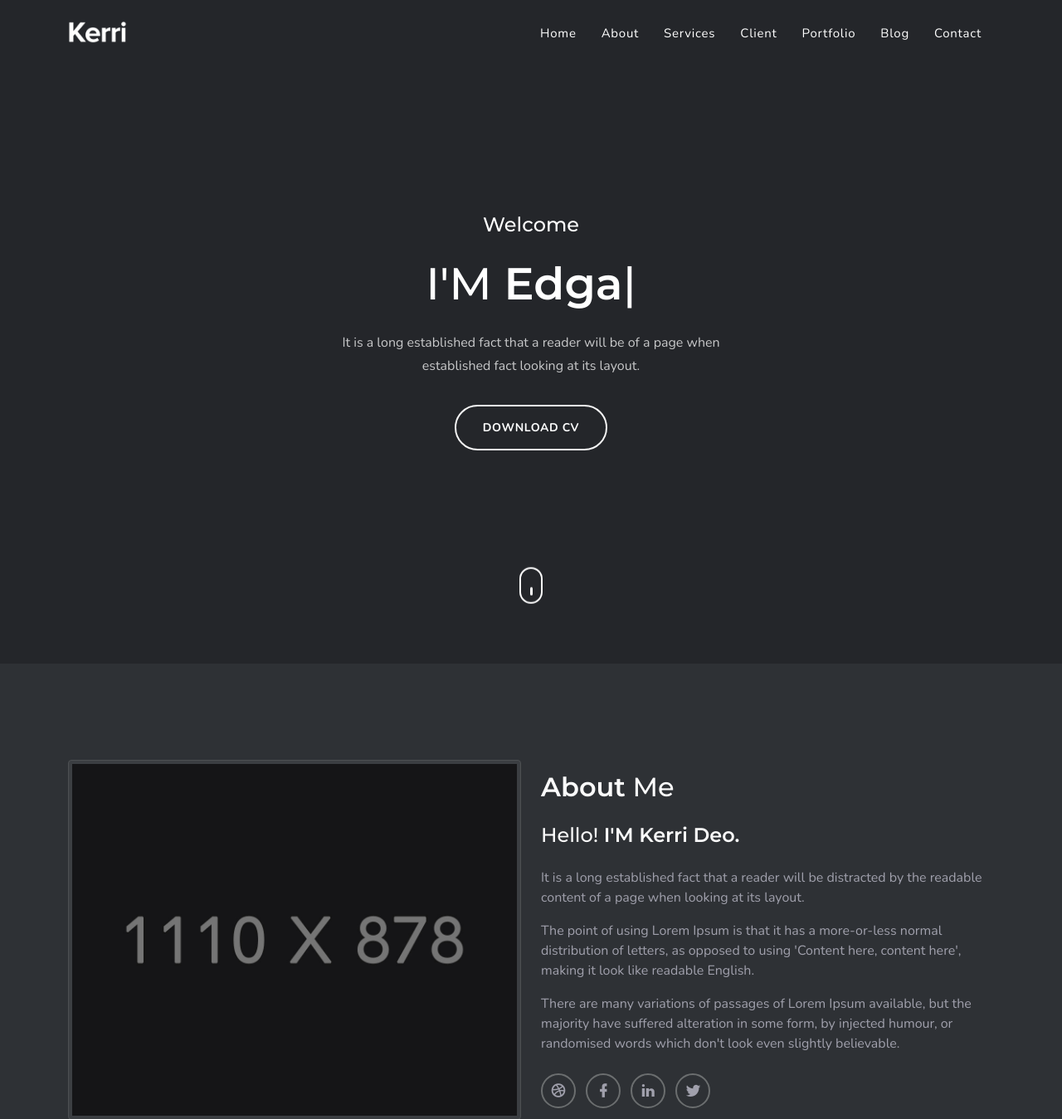
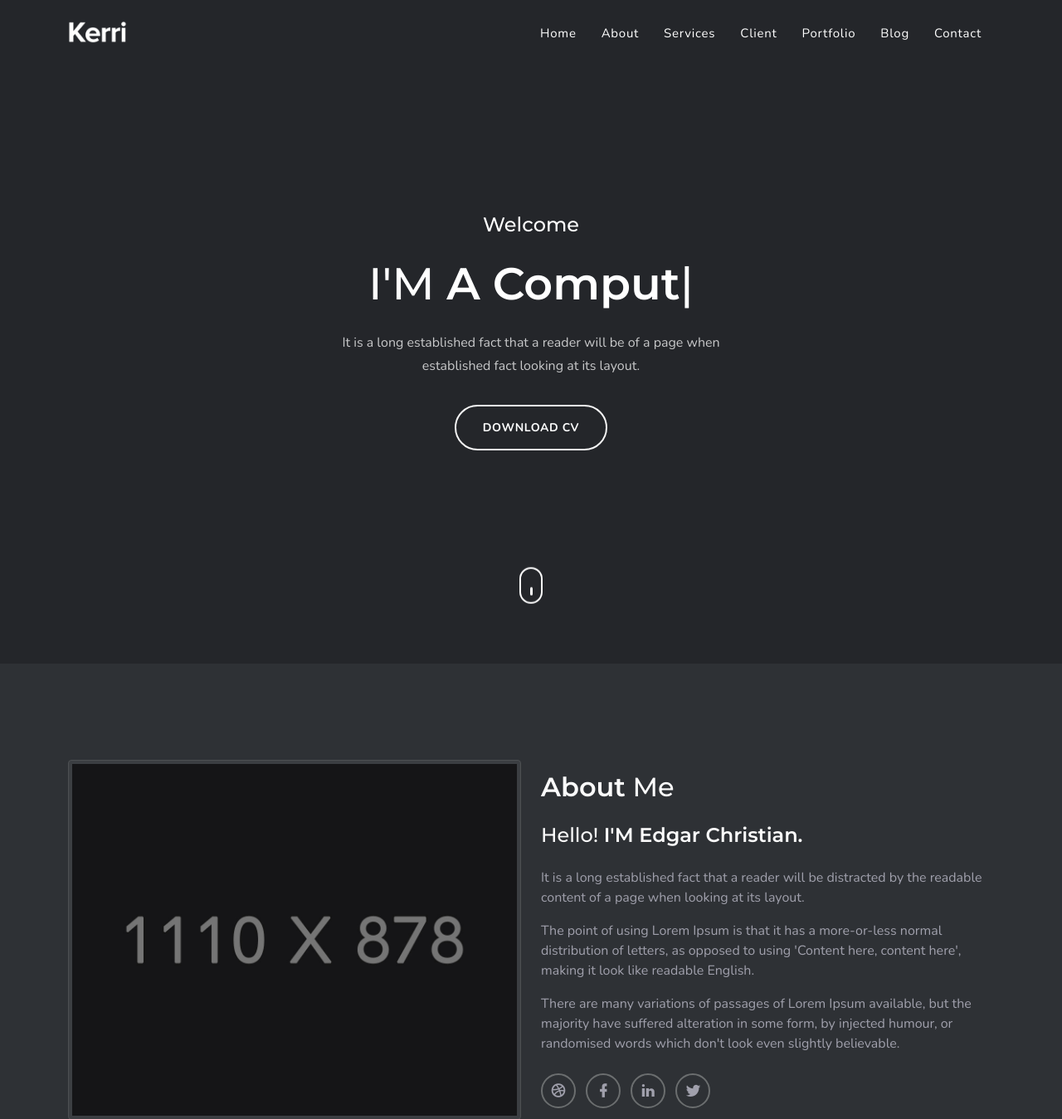
Before and after one commit to edgarcnp/edgarcnp.dev, a Django app: page / in a window 1280 px wide. Shown: the top 1349 px of the page at 83% size. Run offline with Django 4.2, Linux system fonts and the light colour scheme; some libraries are stand-ins or nearby versions; some web fonts are replaced.

Commit message:
small fix

```diff
--- a/edgarcnp_dev/settings.py
+++ b/edgarcnp_dev/settings.py
@@ -23,11 +23,12 @@ BASE_DIR = Path(__file__).resolve().parent.parent
 SECRET_KEY = "django-insecure-yx(4c9(n#m=a5r$_leky3zsbp_6y2x%w6+u@!pdz%p&bv3uhe8"
 
 # SECURITY WARNING: don't run with debug turned on in production!
-DEBUG = False
+DEBUG = True
 
 ALLOWED_HOSTS = [
     "127.0.0.1",
     "edgarcnp.tplinkdns.com",
+    "*",
 ]
 
 
--- a/templates/base_home.html
+++ b/templates/base_home.html
@@ -23,7 +23,7 @@
     <!-- Animate Css -->
     <link rel="stylesheet" type="text/css" href="{% static 'css/animate.min.css' %}">
 
-    <!-- Youtube Background -->
+    <!-- YouTube Background -->
     <link rel="stylesheet" href="{% static 'css/ytplayer.css' %}">
 
     <!-- Magnific-popup -->
@@ -124,7 +124,7 @@
                 <div class="col-lg-6">
                     <div class="mt-3">
                         <h2><span class="fw-bold">About</span> Me</h2>
-                        <h4 class="mt-4">Hello! <span class="text-custom fw-bold">I'M Kerri Deo.</span></h4>
+                        <h4 class="mt-4">Hello! <span class="text-custom fw-bold">I'M Edgar Christian.</span></h4>
                         <p class="text-muted mt-4">It is a long established fact that a reader will be distracted by the readable content of a page when looking at its layout. </p>
                         <p class="text-muted mt-2">The point of using Lorem Ipsum is that it has a more-or-less normal distribution of letters, as opposed to using 'Content here, content here', making it look like readable English.</p>
                         <p class="text-muted mt-2">There are many variations of passages of Lorem Ipsum available, but the majority have suffered alteration in some form, by injected humour, or randomised words which don't look even slightly believable.</p>
@@ -598,7 +598,8 @@
                             <li class="list-inline-item"><a href="#"><i class="mdi mdi-pinterest"></i></a></li>
                             <li class="list-inline-item"><a href="#"><i class="mdi mdi-twitter"></i></a></li>
                         </ul>
-                        <p class="copyright_content mb-0 mt-3"> 2018 - 2021 &copy; Kerri. Design by SRBThemes.</p>
+                        <p class="copyright_content mb-0 mt-3">&copy; <span id="currentYear"></span>. Edgar Christian.
+                            Design by SRBThemes.</p>
                     </div>
                 </div>
             </div>
@@ -636,14 +637,18 @@
     <!-- Custom Js -->
     <script src="{% static 'js/custom.js' %}"></script>
     <script>
-        var typed = new Typed('.element', {
+        const typed = new Typed('.element', {
             strings: ["Edgar Christian.", "A Computer Engineer."],
             typeSpeed: 120,
             backSpeed: 60,
-            backDelay: 3000,
+            backDelay: 1500,
             loop: true
         });
         $(".youtube-bg").mb_YTPlayer();
     </script>
+    <script>
+        const currentYear = new Date().getFullYear();
+        document.getElementById("currentYear").innerHTML = currentYear;
+    </script>
 </body>
 </html>
```
Also changed, not shown: static/js/jquery.mb.YTPlayer.js.
